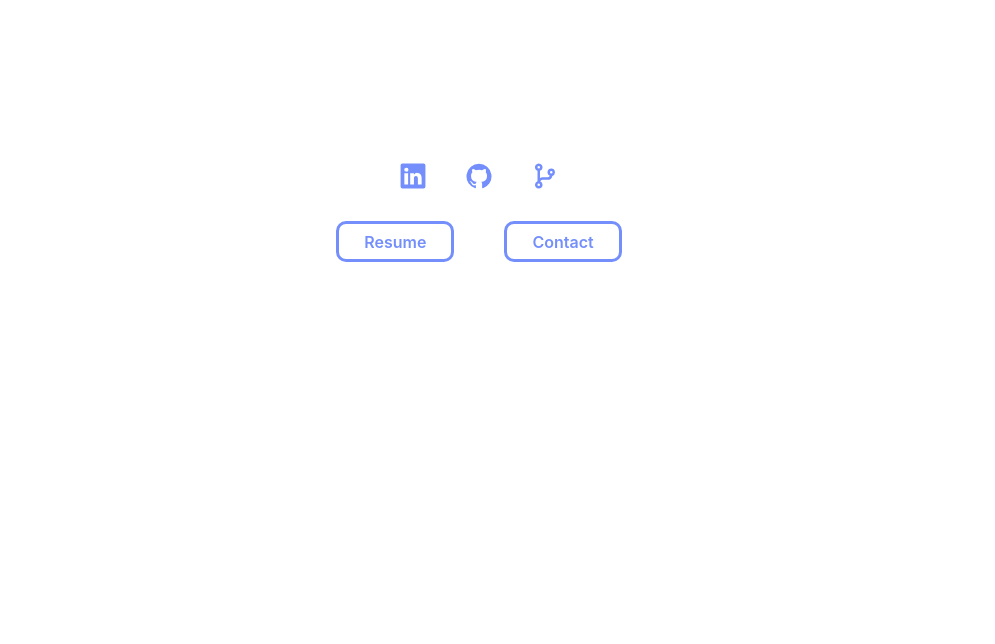
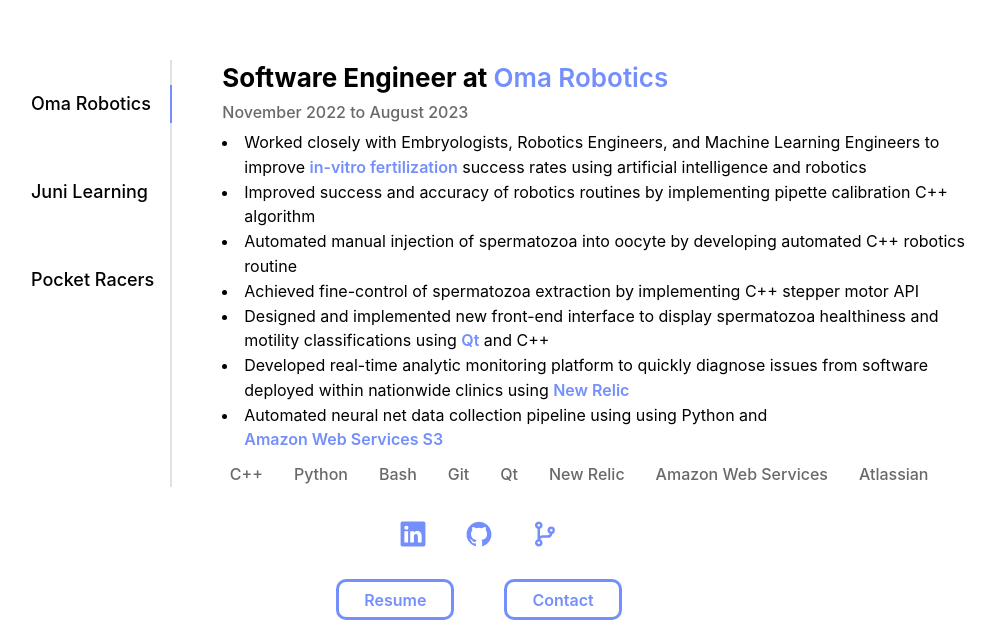
Before and after one commit to jsethlui/portfolio-v3, a React (Vite) app: page / in a window 1280 px wide. Shown: the part 1849-2493 px from the top of the page, without its empty margins (161-1156 px from the left). Before the commit the page ends 2135 px from the top, so only its background shows below. Built offline with nearby package versions, Linux system fonts and the light colour scheme.

Commit message:
Added Experience component * added content to experience component * added hover transition to About component image * added skills * replaced most components with new Anchor component * added responsive styling to experience component

```diff
--- a/src/components/About/About.jsx
+++ b/src/components/About/About.jsx
@@ -1,5 +1,6 @@
 
 import { Group, Image, Title, Text, List } from '@mantine/core'
+import Anchor from '/src/components/Anchor/Anchor.jsx'
 import about from '/src/assets/about.jpg'
 import global from '/src/components/App/App.module.css'
 import classes from '/src/components/About/About.module.css'
@@ -17,18 +18,18 @@ function About() {
             <div className={classes.about_container}>
                 <Title order={1} className={classes.header}>About</Title>
                 <Text>
-                    My name is Jeremy, and I enjoy developing and delivering products. I leveraged my Mathematics of Computation degree from the <a target="_blank" rel="noopener noreferrer" href="https://www.ucla.edu/" className={global.underline_anchor}>University of California, Los Angeles</a> to secure a Software Engineer position at <a target="_blank" rel="noopener noreferrer" href="https://omafertility.com/" className={global.underline_anchor}>Oma Fertility.</a> There, I helped develop frontend interfaces and robotic algorithms for our Spermatoza Select Application, a software tool used within embryologist clinics to classify spermatozoa healthiness in real time. My notable achievements include:
+                    My name is Jeremy, and I enjoy developing and delivering products. I leveraged my Mathematics of Computation degree from the <Anchor href="https://www.ucla.edu/" title="University of California, Los Angeles" /> to secure a Software Engineer position at <Anchor href="https://omafertility.com/" title="Oma Fertility" /> There, I helped develop frontend interfaces and robotic algorithms for our Spermatoza Select Application, a software tool used within embryologist clinics to classify spermatozoa healthiness in real time. My notable achievements include:
                 </Text>
 
                 <List>
                     <List.Item>Developing a C++ pipette calibration algorithm to allow other robotic algorithms to accurately manipulate a pipette</List.Item>
                     <List.Item>Developing a C++ needle injection algorithm to allow a needle to puncture through an oocyte</List.Item>
-                    <List.Item>Writing a C++ library to control an <a target="_blank" rel="noopener noreferrer" href="https://www.arcus-technology.com/" className={global.underline_anchor}>Arcus</a> Stepper Motor to enable spermatozoa extraction from a petri dish</List.Item>
-                    <List.Item>Implementing a real-time analytic <a target="_blank" rel="noopener noreferrer" href="https://newrelic.com/" className={global.underline_anchor}>New Relic</a> dashboard to quickly diagnose issues from our Spermatozoa Selection Application</List.Item>
+                    <List.Item>Writing a C++ library to control an <Anchor href="https://www.arcus-technology.com/" title="Arcus" /> Stepper Motor to enable spermatozoa extraction from a petri dish</List.Item>
+                    <List.Item>Implementing a real-time analytic <Anchor href="https://newrelic.com/" title="New Relic" /> dashboard to quickly diagnose issues from our Spermatozoa Selection Application</List.Item>
                 </List>
 
                 <Text>
-                    I have experience in developing, maintaining, and delivering products. I am seeking positions where I can continue refining my industry knowledge in design principles and frameworks. If you are interested in connecting, let's <a target="_blank" rel="noopener noreferrer" href="https://google.com/" className={global.underline_anchor}>chat!</a>
+                    I have experience in developing, maintaining, and delivering products. I am seeking positions where I can continue refining my industry knowledge in design principles and frameworks. If you are interested in connecting, let's <Anchor href="https://mail.google.com/mail/u/0/?fs=1&tf=cm&source=mailto&to=%6A%73%65%74%68%6C%75%69%40%67%2E%75%63%6C%61%2E%65%64%75" title="chat!" />
                 </Text>
             </div>
         </Group>
--- /dev/null
+++ b/src/components/Anchor/Anchor.jsx
@@ -0,0 +1,8 @@
+
+import classes from '/src/components/Anchor/Anchor.module.css'
+
+function Anchor( { title, href } ) {
+    return <a target="_blank" rel="noopener noreferrer" href={href} className={classes.anchor}>{title}</a>
+}
+
+export default Anchor
--- /dev/null
+++ b/src/components/Anchor/Anchor.module.css
@@ -0,0 +1,29 @@
+
+.anchor {
+    position: relative;
+    display: inline-block;
+
+    text-decoration: none;
+    cursor: pointer;
+    color: var(--mantine-color-indigo-4);
+    font-weight: 600;
+  }
+
+.anchor:after {
+    position: absolute;
+    height: 2px;
+    left: 50%;
+    bottom: 0;
+    width: 0;
+
+    content: "";
+    display: block;
+
+    background: var(--mantine-color-indigo-4);
+    transition: width 0.3s ease 0s, left 0.3s ease 0s;
+  }
+
+.anchor:hover:after {
+    width: 100%;
+    left: 0;
+  }
--- a/src/components/App/App.jsx
+++ b/src/components/App/App.jsx
@@ -2,6 +2,7 @@
 import Intro from '/src/components/Intro/Intro.jsx'
 import Navigation from '/src/components/Navigation/Navigation.jsx'
 import About from '/src/components/About/About.jsx'
+import Experience from '/src/components/Experience/Experience.jsx'
 import Footer from '/src/components/Footer/Footer.jsx'
 import global from '/src/components/App/App.module.css'
 
@@ -12,6 +13,7 @@ function App() {
       <Navigation />
       <Intro className={global.intro} />
       <About className={global.about} id="#about" />
+      <Experience className={global.experience} id="#experience" />
       <Footer className={global.footer} />
     </>
   );
--- /dev/null
+++ b/src/components/Experience/Experience.jsx
@@ -0,0 +1,97 @@
+
+import { Container, Tabs, List, Title, Text, Group } from '@mantine/core';
+import { useMediaQuery } from 'react-responsive'
+import Anchor from '/src/components/Anchor/Anchor.jsx'
+import global from '/src/components/App/App.module.css'
+import classes from '/src/components/Experience/Experience.module.css'
+
+function Experience() {
+
+    const isDesktopOrLaptop = useMediaQuery({query: '(min-width: 1224px)'})
+    const isBigScreen = useMediaQuery({ query: '(min-width: 1824px)' })
+    const isTabletOrMobile = useMediaQuery({ query: '(max-width: 1224px)' })
+    const isPortrait = useMediaQuery({ query: '(orientation: portrait)' })
+    const isRetina = useMediaQuery({ query: '(min-resolution: 2dppx)' })
+
+    const tabsColor = "var(--mantine-color-indigo-4)"
+    const omaSkills = ["C++", "Python", "Bash", "Git", "Qt", "New Relic", "Amazon Web Services", "Atlassian"]
+    const juniSkills = ["C++", "Python", "Java"]
+    const pocketRacerSkills = ["Raspberry Pi", "Python", "HTML", "CSS", "JavaScript", "Google Cloud", "GitHub Pages"]
+    const skillsRendered = function(skills) {
+        const rendered = skills.map(skill => {
+            return <Text className={classes.skill}>{skill}</Text>
+        })
+        return rendered
+    }
+
+    return (
+        <Container>
+            <Tabs color={tabsColor} classNames={classes} defaultValue="oma_robotics" orientation={isTabletOrMobile && isPortrait ? "horizontal" : "vertical"}>
+                <Tabs.List>
+                    <Tabs.Tab value="oma_robotics">
+                        Oma Robotics
+                    </Tabs.Tab>
+
+                    <Tabs.Tab value="juni_learning">
+                        Juni Learning
+                    </Tabs.Tab>
+
+                    <Tabs.Tab value="pocket_racers">
+                        Pocket Racers
+                    </Tabs.Tab>
+                </Tabs.List>
+
+                <Tabs.Panel value="oma_robotics">
+                    <Title className={classes.title} order={2}>Software Engineer at <Anchor href="https://omafertility.com/" title="Oma Robotics" /></Title>
+                    <Text className={classes.date}>November 2022 to August 2023</Text>
+                    <List classNames={classes}>
+                        <List.Item>Worked closely with Embryologists, Robotics Engineers, and Machine Learning Engineers to improve <Anchor href="https://en.wikipedia.org/wiki/In_vitro_fertilisation" title="in-vitro fertilization" /> success rates using artificial intelligence and robotics</List.Item>
+                        <List.Item>Improved success and accuracy of robotics routines by implementing pipette calibration C++ algorithm</List.Item>
+                        <List.Item>Automated manual injection of spermatozoa into oocyte by developing automated C++ robotics routine</List.Item>
+                        <List.Item>Achieved fine-control of spermatozoa extraction by implementing C++ stepper motor API</List.Item>
+                        <List.Item>Designed and implemented new front-end interface to display spermatozoa healthiness and motility classifications using <Anchor href="https://www.qt.io/" title="Qt" /> and C++</List.Item>
+                        <List.Item>Developed real-time analytic monitoring platform to quickly diagnose issues from software deployed within nationwide clinics using <Anchor href="https://newrelic.com/" title="New Relic" /></List.Item>
+                        <List.Item>Automated neural net data collection pipeline using using Python and <Anchor href="https://aws.amazon.com/" title="Amazon Web Services S3" /></List.Item>
+                    </List>
+
+                    <Group className={classes.skills_container}>
+                        {skillsRendered(omaSkills)}
+                    </Group>
+                </Tabs.Panel>
+
+                <Tabs.Panel value="juni_learning">
+                    <Title className={classes.title} order={3}>Computer Science Instructor / Hiring Manager at <Anchor href="https://junilearning.com/juni-instructors/" title="Juni Learning" /></Title>
+                    <Text className={classes.date}>September 2020 to June 2021, July 2022 to December 2022</Text>
+                    <List classNames={classes}>
+                        <List.Item>Screened candidates and conducted live-teaching interviews to assess potential instructors</List.Item>
+                        <List.Item>Privately tutored students in Python, Java, and C++ introductory to advanced data structure courses</List.Item>
+                        <List.Item>Provided daily student progress reports and learning assessment updates to parents</List.Item>
+                        <List.Item>Launched first-ever iOS Programming club to teach students about mobile programming</List.Item>
+                    </List>
+
+                    <Group className={classes.skills_container}>
+                        {skillsRendered(juniSkills)}
+                    </Group>
+                </Tabs.Panel>
+
+                <Tabs.Panel value="pocket_racers">
+                    <Title className={classes.title} order={2}>Web Developer at <Anchor href="https://www.romela.org/" title="Pocket Racers" /></Title>
+                    <Text className={classes.date}>November 2021 to October 2022</Text>
+                    <List classNames={classes}>
+                        <List.Item>Worked closely with supervisor to promote affordable autonomous RC cars by overhauling website</List.Item>
+                        <List.Item>Designed and developed new <Anchor href="https://scaledautonomousracing.github.io/PocketRacer/" title="Pocket Racers website" /> using HTML, CSS, and JavaScript</List.Item>
+                        <List.Item>Reduced website maintenance costs by 100% by migrating from SquareSpace to <Anchor href="https://pages.github.com/" title="GitHub Pages" /></List.Item>
+                        <List.Item>Implemented consensually tracked user data using JavaScript and <Anchor href="https://marketingplatform.google.com/about/analytics/" title="Google Analytics Reporting API" /></List.Item>
+                        <List.Item>Enabled real-time Deep Reinforcement Learning by porting over Robot Operating System from Raspberry Pi to Jetson Xavier NX</List.Item>
+                    </List>
+
+                    <Group className={classes.skills_container}>
+                        {skillsRendered(pocketRacerSkills)}
+                    </Group>
+                </Tabs.Panel>
+            </Tabs>
+        </Container>
+    )
+}
+
+export default Experience
--- /dev/null
+++ b/src/components/Experience/Experience.module.css
@@ -0,0 +1,79 @@
+
+.container {
+    display: flex;
+    justify-content: center;
+    align-items: center;
+}
+
+.list {
+    @media (max-width: 1224px) and (orientation: portrait) {
+        display: flex;
+        align-items: center;
+        justify-content: center;
+        width: 100%;
+    }
+}
+
+.itemLabel {
+    @media (max-width: 1224px) and (orientation: portrait) {
+        width: 90%;
+        font-size: 16px;
+    }
+}
+
+.panel {
+    text-align: left;
+    margin-left: 50px;
+
+    @media (max-width: 1224px) and (orientation: portrait) {
+        margin-left: 20px;
+    }
+}
+
+.tab {
+    margin: 25px 0 25px 0;
+}
+
+.tabLabel {
+    @media (max-width: 1224px) and (orientation: portrait) {
+        /* @todo: deprecate !important */
+        font-size: 13px !important;
+    }
+}
+
+.tabLabel {
+    font-size: 18px;
+    font-weight: 500;
+}
+
+.title {
+    @media (max-width: 1224px) and (orientation: portrait) {
+        margin: 10px 0 0 0;
+        font-size: 20px;
+    }
+}
+
+.date {
+    margin: 5px 0 5px 0;
+    font-weight: 500;
+    color: var(--mantine-color-dark-3);
+}
+
+.skills_container {
+    @media (max-width: 1224px) and (orientation: portrait) {
+        display: flex;
+        align-items: center;
+        justify-content: center;
+    }
+}
+
+.skill {
+    margin: 10px 7.5px 0 7.5px;
+    font-weight: 500;
+    color: var(--mantine-color-dark-3);
+}
+
+.career_misc_header {
+    margin: 5px 0 5px 0;
+    font-weight: 500;
+}
--- a/src/components/Intro/Intro.jsx
+++ b/src/components/Intro/Intro.jsx
@@ -5,6 +5,7 @@ import avatar from '/src/assets/avatar.jpg'
 import Typewriter from 'typewriter-effect'
 import IconClickable from '/src/components/IconContainer/IconClickable.jsx'
 import IconContainer from '/src/components/IconContainer/IconContainer.jsx'
+import Anchor from '/src/components/Anchor/Anchor.jsx'
 import { UilLinkedin, UilGithub, UilEnvelopeAlt } from '@iconscout/react-unicons'
 import global from '/src/components/App/App.module.css'
 import classes from '/src/components/Intro/Intro.module.css'
@@ -22,7 +23,6 @@ function Intro() {
             <Group className={classes.text_container}>
                 <Group className={classes.name}>
                     <Text className={classes.intro}>Hi, I'm</Text>
-
                     <a className={classes.linkedin_anchor}
                     target="_blank"
                     href="https://www.linkedin.com/in/jeremylouie98/">
@@ -38,7 +38,7 @@ function Intro() {
                 </h2>
 
                 <Text className={classes.brief}>
-                    I previously developed C++ robototic algorithms at <a target="_blank" rel="noopener noreferrer" href="https://omafertility.com/" className={global.underline_anchor}>Oma Fertility</a> to improve in-vitro fertilization success rates. I'm looking to continue developing and delivering products.
+                    I previously developed C++ robototic algorithms at <Anchor href="https://omafertility.com/" title="Oma Robotics" /> to improve in-vitro fertilization success rates. I'm looking to continue developing and delivering products.
                 </Text>
 
                 <IconContainer icons={allIcons} />
--- a/src/components/Intro/Intro.module.css
+++ b/src/components/Intro/Intro.module.css
@@ -4,7 +4,7 @@
     justify-content: center;
     align-items: center;
 
-    margin: 200px auto;
+    margin: 100px auto;
     text-align: left;
 
     @media (max-width: 1224px) and (orientation: portrait) {
@@ -95,6 +95,7 @@
 
 .brief {
     width: 60vw;
+    font-size: clamp(10px, 6vw, 20px);
 
     @media (max-width: 1224px) and (orientation: portrait) {
         text-align: left;
--- a/src/components/Navigation/Navigation.module.css
+++ b/src/components/Navigation/Navigation.module.css
@@ -28,8 +28,6 @@
         width: 100%;
         display: flex;
         justify-content: center;
-
-        /* background-color: red; */
     }
 }
 
```
Also changed, not shown: src/components/About/About.module.css (+8 -4 lines), src/components/App/App.module.css (+0 -29 lines).
